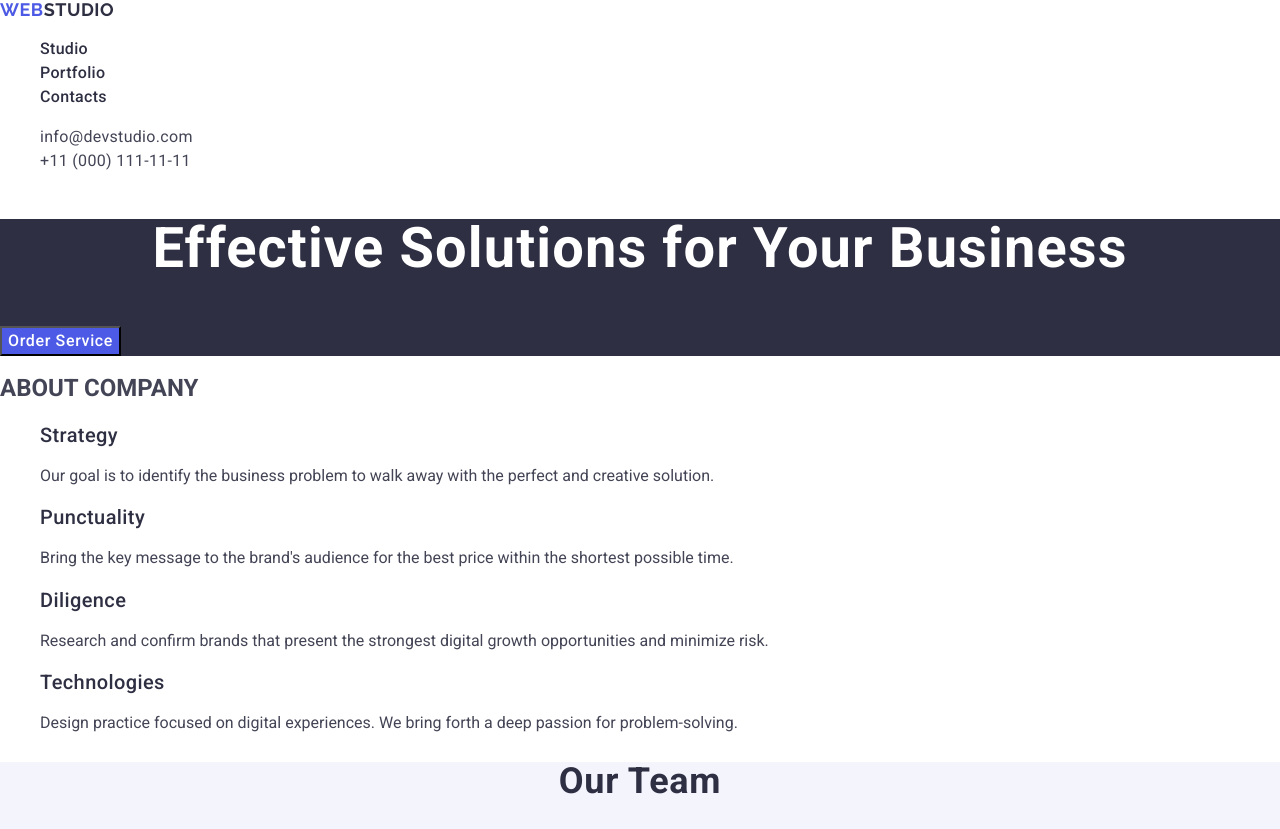
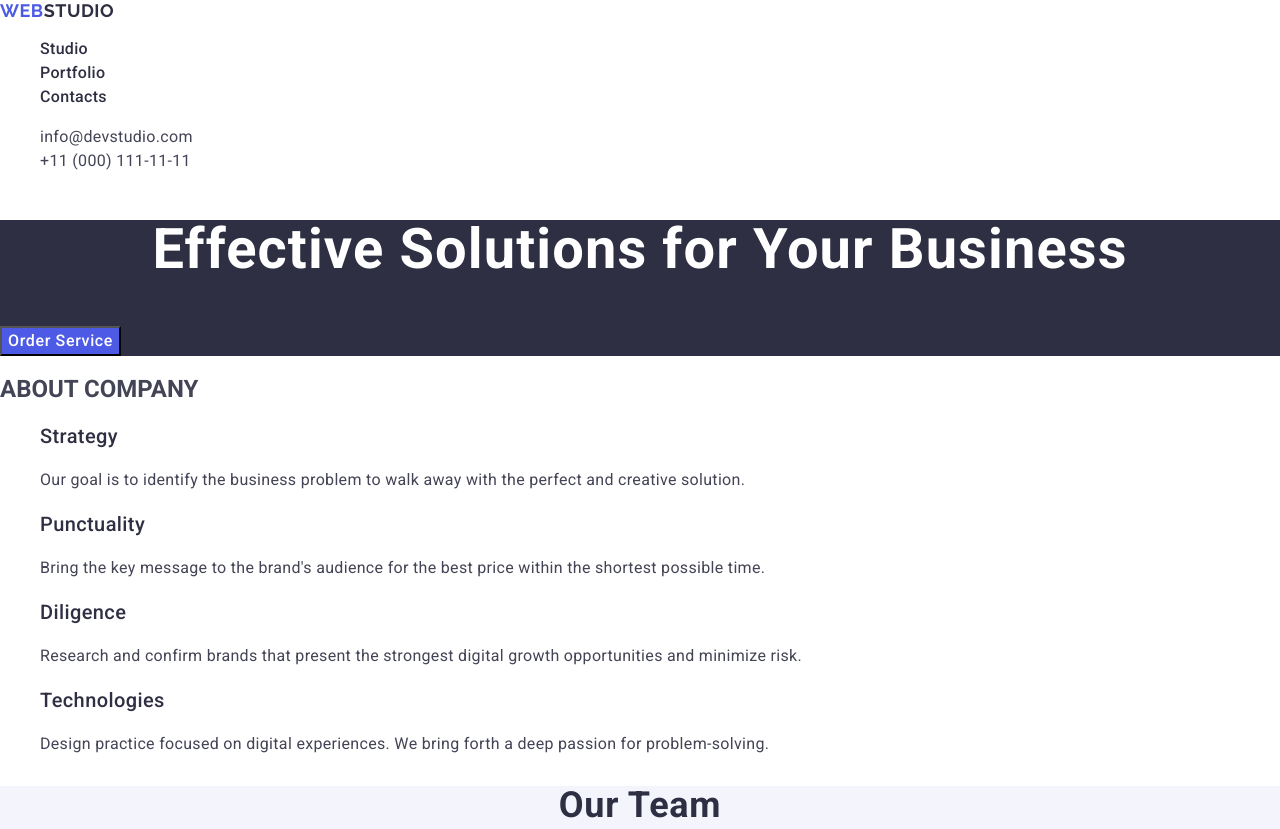
Before and after one commit to Toxes13/goit-markup-hw-02, a plain HTML site: page index.html in a window 1280 px wide. Shown: the top 829 px of the page. Drawn offline with nearby package versions, Linux system fonts and the light colour scheme.

Commit message:
add index.html

```diff
--- a/css/style.css
+++ b/css/style.css
@@ -20,7 +20,7 @@ body {
     font-family: 'Raleway', sans-serif;
     font-size: 18px;
     font-weight: 700;
-    line-height: 1,17;
+    line-height: 1.17;
     letter-spacing: 0.03em;
     text-transform: uppercase;
     color: var(--IRIS, #4D5AE5);
@@ -30,7 +30,7 @@ body {
     font-family: 'Raleway', sans-serif;
     font-size: 18px;
     font-weight: 700;
-    line-height: 1,17;
+    line-height: 1.17;
     letter-spacing: 0.03em;
     text-transform: uppercase;
     color: var(--NAVY-BLUE, #2E2F42);
@@ -47,7 +47,7 @@ body {
 
 .menu-link:hover,
 .menu-link:focus {
-     color: #4D4bbf;
+     color: #404bbf;
 }
 /* ======== /HEADER STYLES ======== */
 
@@ -67,7 +67,7 @@ body {
 
 .contacts-link:hover,
 .contacts-link:focus{
-    color: #4D4bbf;
+    color: #404bbf;
 }
 /* ======== /CONTACTS STYLES ======== */
 
@@ -205,7 +205,7 @@ body {
     font-family: 'Raleway', sans-serif;
     font-size: 18px;
     font-weight: 700;
-    line-height: 1,17;
+    line-height: 1.17;
     letter-spacing: 0.03em;
     text-transform: uppercase;
     color: var(--IRIS, #4D5AE5);
@@ -215,7 +215,7 @@ body {
     font-family: 'Raleway', sans-serif;
     font-size: 18px;
     font-weight: 700;
-    line-height: 1,17;
+    line-height: 1.17;
     letter-spacing: 0.03em;
     text-transform: uppercase;
     color: var(--CLOUD, #F4F4FD);
--- a/index.html
+++ b/index.html
@@ -65,28 +65,28 @@
         <ul class="company list">
           <li>
             <h3 class="company-title">Strategy</h3>
-            <p class="paragraph">
+            <p class="company-paragraph">
               Our goal is to identify the business problem to walk away with the
               perfect and creative solution.
             </p>
           </li>
           <li>
             <h3 class="company-title">Punctuality</h3>
-            <p class="paragraph">
+            <p class="company-paragraph">
               Bring the key message to the brand's audience for the best price
               within the shortest possible time.
             </p>
           </li>
           <li>
             <h3 class="company-title">Diligence</h3>
-            <p class="paragraph">
+            <p class="company-paragraph">
               Research and confirm brands that present the strongest digital
               growth opportunities and minimize risk.
             </p>
           </li>
           <li>
             <h3 class="company-title">Technologies</h3>
-            <p class="paragraph">
+            <p class="company-paragraph">
               Design practice focused on digital experiences. We bring forth a
               deep passion for problem-solving.
             </p>
```
